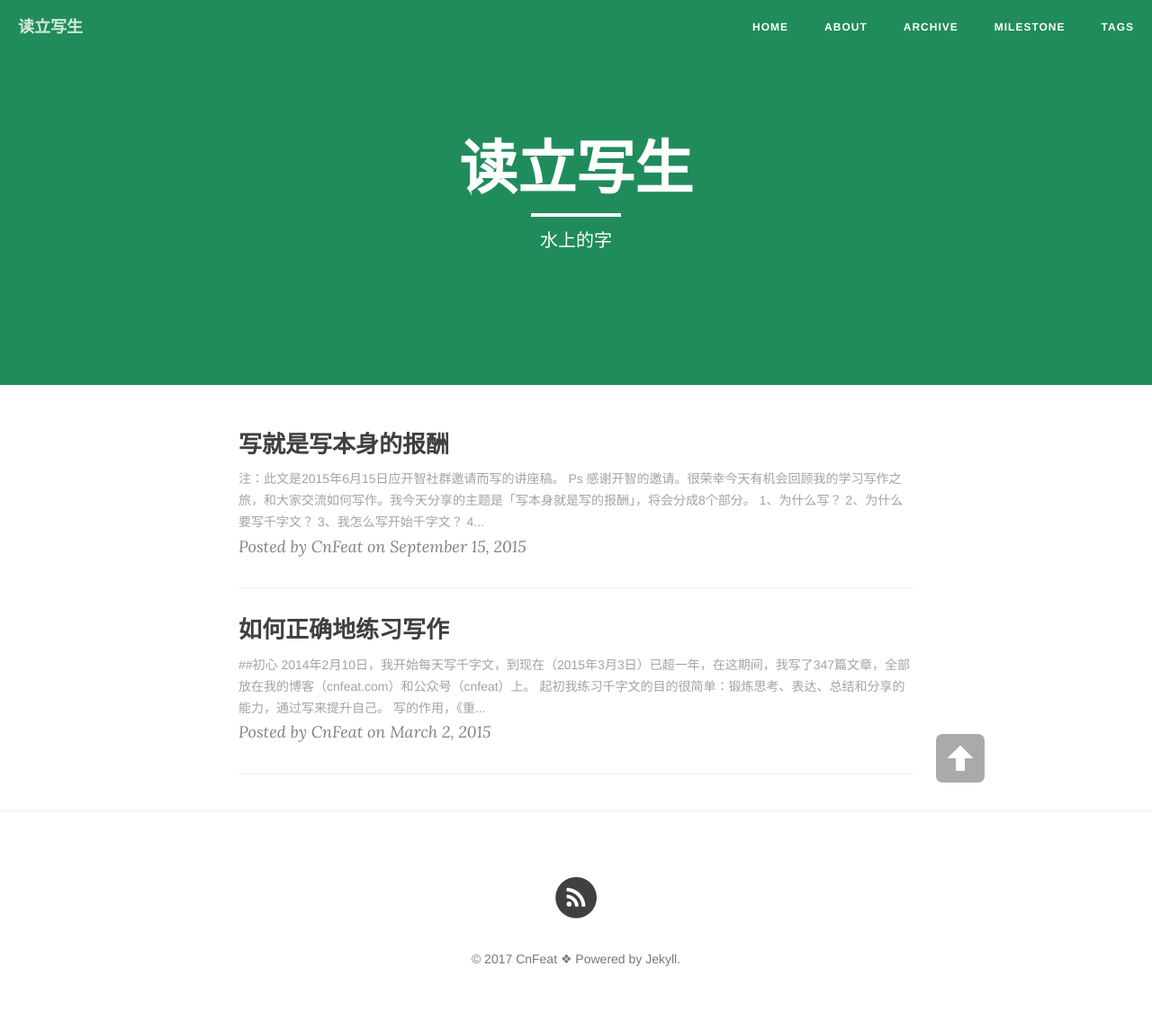
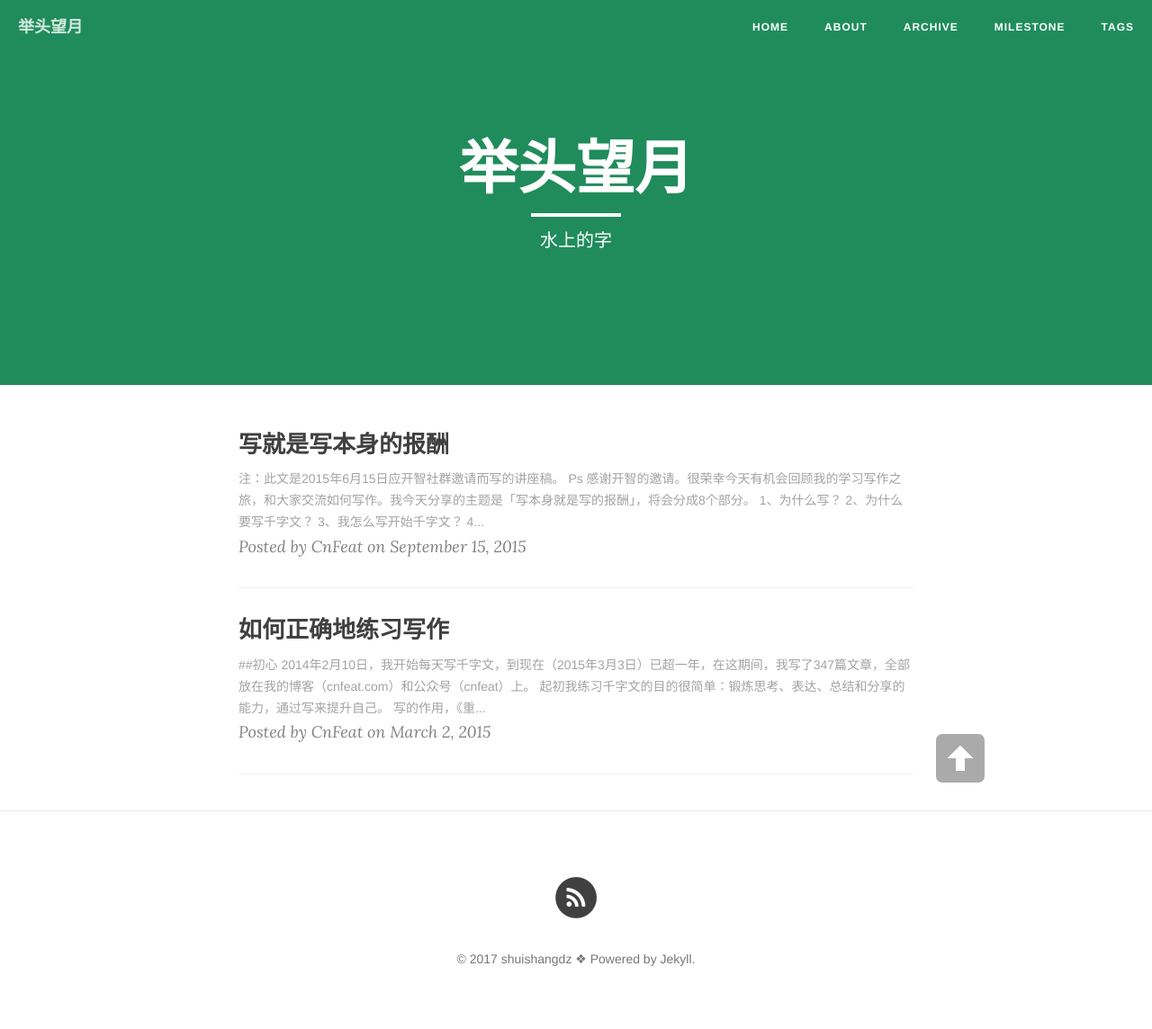
Before and after one commit to shuishangdz/shuishangdz.github.io, a Jekyll site: the page built from index.html, in a window 1280 px wide. Shown: the whole page at 90% size. Built offline with Jekyll 4.4.1, drawn with Linux system fonts in a browser that asks for light colours; nearby versions of some CDN libraries; the list of posts is cut into pages by our own code.

Commit message:
Update _config.yml

```diff
--- a/_config.yml
+++ b/_config.yml
@@ -1,16 +1,16 @@
 # Site settings
-title: 读立写生
+title: 举头望月
 header-img: "img/green.jpg"
 tagline: "cn"
-description: "陈素封|读而立·写而生"
+description: "水上的字|读而立·写而生"
 baseurl: ""
 url: "http://cnfeat"
 
 # About/contact
 owner:
-  name: " CnFeat"
-  email: CnFeat@gmail.com
-  bio: "写就是写的报酬"
+  name: " shuishangdz"
+  email: shuishangdz@gmail.com
+  bio: "写就是读的报酬"
 
 # Data
 gavatar: http://dreamofbook.qiniudn.com/Az..png
@@ -19,7 +19,7 @@ favicon: img/favicon.png
 douban_username:
 twitter_username:
 github_username:
-facebook_username:
+facebook_username: shuishangdz@gmail.com
 weibo_username:
 zhihu_username:
 
@@ -33,7 +33,7 @@ paginate: 8
 exclude: ["less","node_modules","Gruntfile.js","package.json","README.md"]
 
 # http://en.wikipedia.org/wiki/List_of_tz_database_time_zones
-timezone: Asia/Shanghai
+timezone: Asia/BeiJing
 
 # Defaults for posts
 defaults:
```
